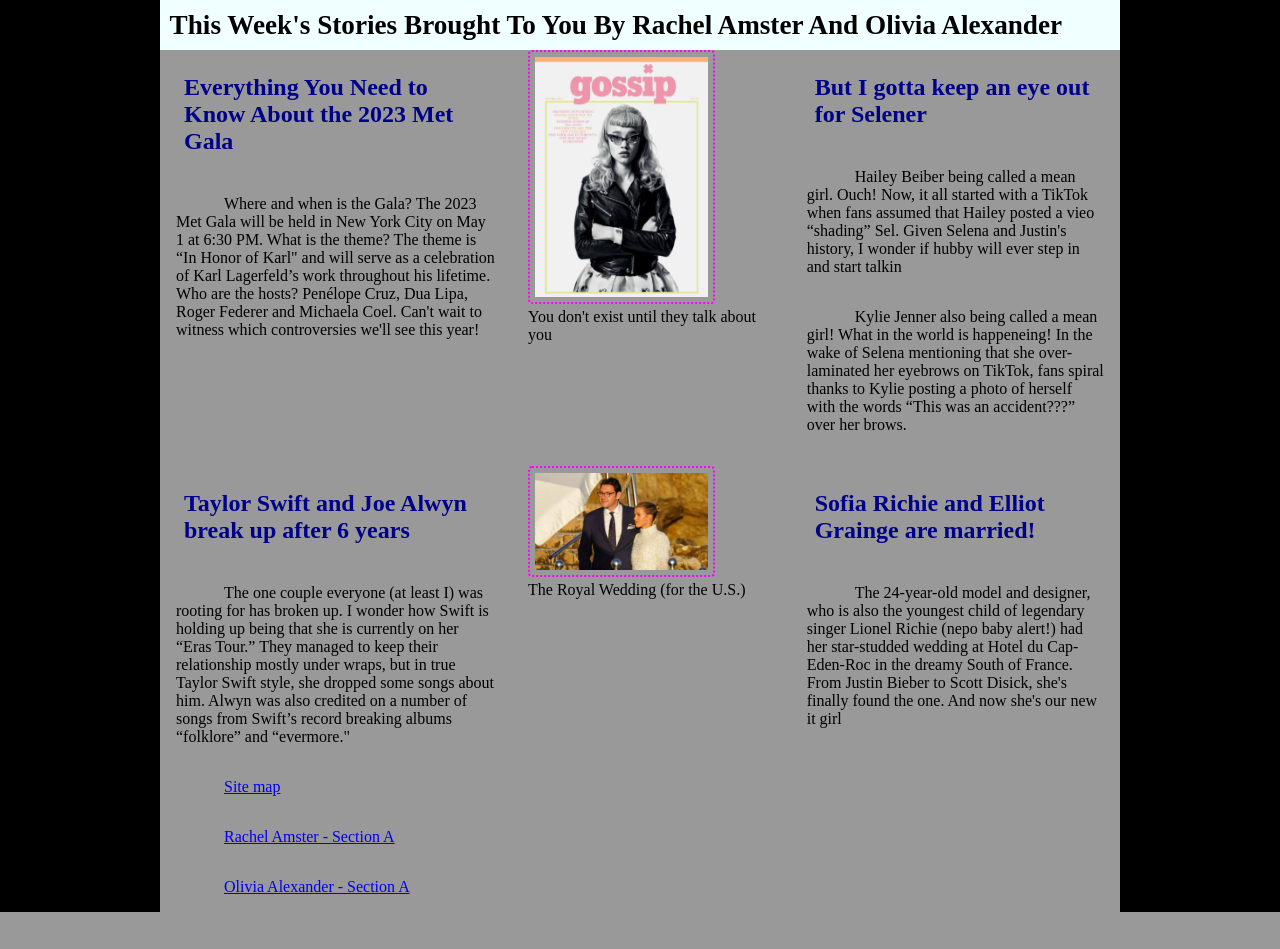
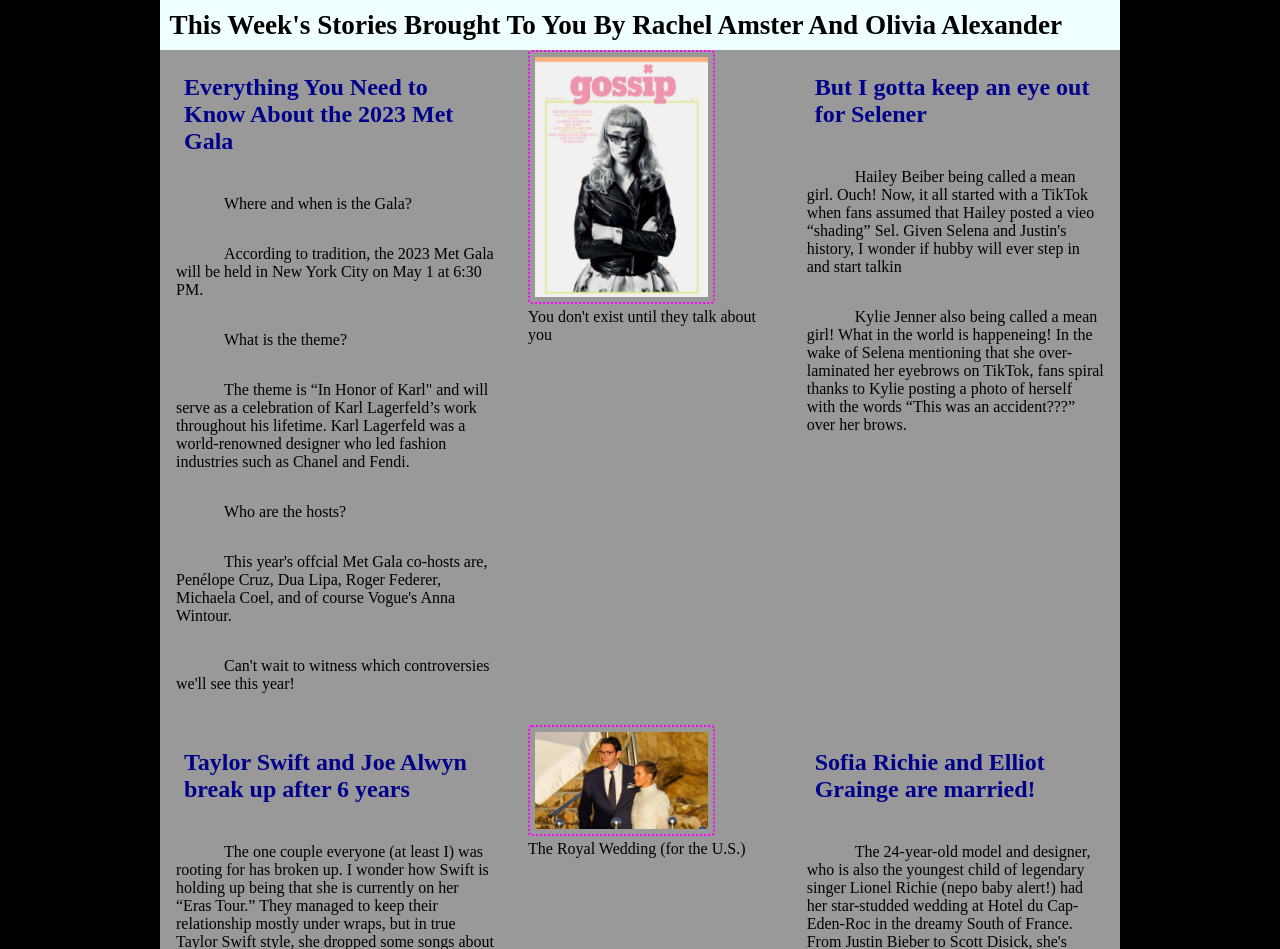
Before and after one commit to ogalexan/Gossip-Website, a PHP site: page /detail.php in a window 1280 px wide. Shown: the part 99-1048 px from the top of the page. Before the commit the page ends 1011 px from the top, so only its background shows below. Run offline with PHP 8.4, Linux system fonts and the light colour scheme; a stand-in replaces the project's code that opens the database connection.

Commit message:
Add files via upload

```diff
--- a/detail.php
+++ b/detail.php
@@ -14,13 +14,13 @@
 
     <section>
         <h2>Everything You Need to Know About the 2023 Met Gala</h2>
-        <p>Where and when is the Gala?
-            The 2023 Met Gala will be held in New York City on May 1 at 6:30 PM.
-            What is the theme?
-            The theme is “In Honor of Karl" and will serve as a celebration of Karl Lagerfeld’s work throughout his lifetime.
-            Who are the hosts?
-            Penélope Cruz, Dua Lipa, Roger Federer and Michaela Coel.
-            Can't wait to witness which controversies we'll see this year!</p>
+        <p>Where and when is the Gala?</p>
+        <p>According to tradition, the 2023 Met Gala will be held in New York City on May 1 at 6:30 PM.</p>
+        <p>What is the theme?</p>
+        <p>The theme is “In Honor of Karl" and will serve as a celebration of Karl Lagerfeld’s work throughout his lifetime. Karl Lagerfeld was a world-renowned designer who led fashion industries such as Chanel and Fendi.</p>
+        <p>Who are the hosts?</p>
+        <p>This year's offcial Met Gala co-hosts are, Penélope Cruz, Dua Lipa, Roger Federer, Michaela Coel, and of course Vogue's Anna Wintour.</p>
+        <p>Can't wait to witness which controversies we'll see this year!</p>
     </section>
 
     <section>
--- a/index.php
+++ b/index.php
@@ -11,12 +11,12 @@ $actorsTable = array(
 ?>
 
 
-<main>
     <h1>Drama on the Hill</h1>
 
+    <main>
     <section>
         <h2>Depiction of Politics in Film</h2>
-        <p></p>
+        <p>Politics has played a role in movies since the dawn of cinema. They play a key role in the story line for films of all types and often reflect where we are as a nation. Political films portray various society conditions and partisan perspectives. Normally,people are drawn to political films because they are a reflection of the society we live in.</p>
     </section>
 
     <section>
@@ -49,7 +49,7 @@ $actorsTable = array(
     </section>
 
     <section>
-    <h2>Newest <?php print count($actorsTable); ?> trends</h2>
+    <h2>Some greatest <?php print count($actorsTable); ?> hits</h2>
         <table>
             <tr>
                 <th>Your Fav Actor/Actress! </th>
```
Also changed, not shown: array.php (+5 -5 lines).
